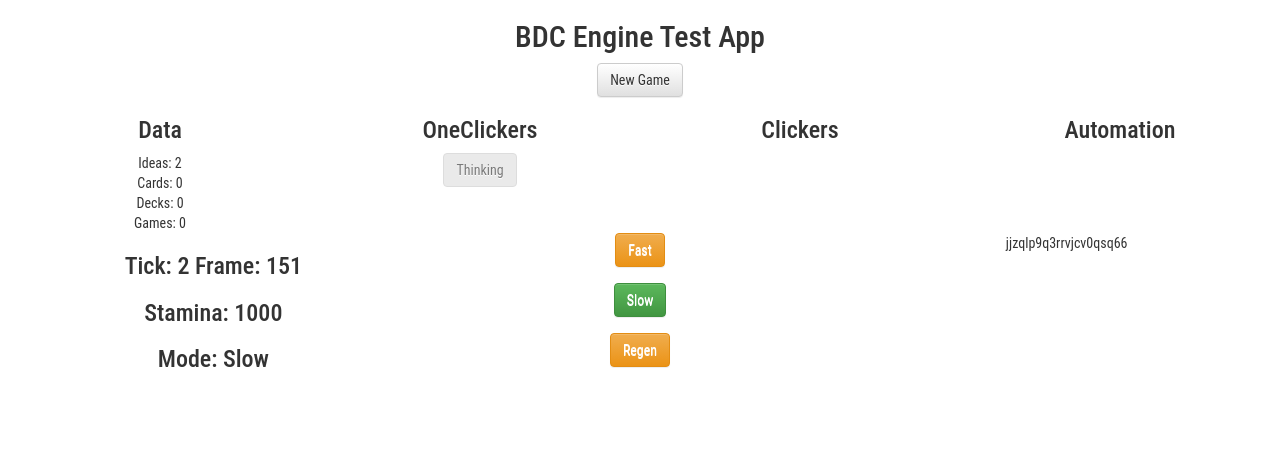
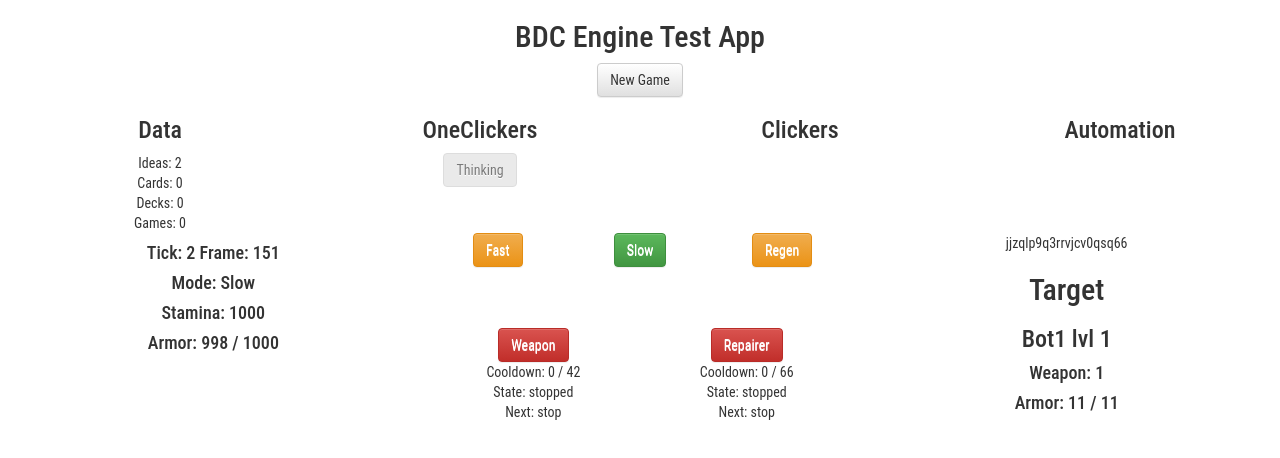
Before and after one commit to blackdeck/bdc-engine, a React (Create React App) app: page / in a window 1280 px wide. Shown: the top 458 px of the page. Built offline with nearby package versions, Linux system fonts and the light colour scheme.

Commit message:
Modules and minimal fight

```diff
--- a/src/App.js
+++ b/src/App.js
@@ -13,7 +13,8 @@ import {data} from './game/data';
 import {oneclickers} from './game/oneclickers';
 import {clickers} from './game/clickers';
 import {automators} from './game/automators';
-import {actions} from './game/actions';
+import {modes} from './game/modes';
+import {modules} from './game/modules';
 
 
 class App extends Component {
@@ -153,6 +154,7 @@ class App extends Component {
             <div className="App">
                 <h2>BDC Engine Test App</h2>
                 <Button onClick={this.newGame}>New Game</Button>
+
                 <div className="flex-container-row">
                     <div className="flex-element">
                         <h3>Data</h3>
@@ -220,14 +222,17 @@ class App extends Component {
                         )}
                     </div>
                 </div>
+
                 <div className="flex-container-row" style={{bottom: '0px'}}>
                     <div className="flex-element">
-                        <h3>Tick: {this.state.tick} Frame: {this.state.frame} </h3>
-                        <h3>Stamina: {this.state.stamina}</h3>
-                        <h3>Mode: {actions[this.state.mode].name}</h3>
+                        <h4>Tick: {this.state.tick} Frame: {this.state.frame} </h4>
+                        <h4>Mode: {modes[this.state.mode].name}</h4>
+                        <h4>Stamina: {this.state.player.stamina}</h4>
+                        <h4>Armor: {this.state.player.armor_current} / {this.state.player.armor}</h4>
                     </div>
                     <div className="flex-element flex-container-column">
-                    {_.map(actions, (item, key) =>
+                        <div className="flex-element flex-container-row">
+                        {_.map(modes, (item, key) =>
                             (item.locked && item.locked(this.state))
                                 ? ''
                                 :
@@ -245,10 +250,48 @@ class App extends Component {
                                 </div>
                         )}
                         </div>
+                        <div className="flex-element flex-container-row">
+                            {_.map(modules, (item, key) =>
+                                (item.locked && item.locked(this.state))
+                                    ? ''
+                                    :
+                                    <div className="flex-element flex-container-column" key={key}>
+                                        <div className="flex-element">
+                                            <OverlayTrigger delay={150} placement="right" overlay={tooltip(this.state, item)}>
+                                                {<Button
+                                                    className={classNames(
+                                                        this.state[key].current_state === 'stopped' ? 'btn-danger' : this.state[key].next_command === 'start' ? 'btn-success' : 'btn-warning',
+                                                        item.cost ? this.isEnough(this.state, item.cost) ? '' : 'disabled' : ''
+                                                    )}
+                                                    onClick={() => { this.onClickWrapper(item); }}>
+                                                    {item.name}
+                                                </Button>}
+                                            </OverlayTrigger>
+                                        </div>
+                                        <div className="flex-element">
+                                            Cooldown: {state[key].cooldown_timer} / {state[key].cooldown}
+                                        </div>
+                                        <div className="flex-element">
+                                            State: {state[key].current_state}
+                                        </div>
+                                        <div className="flex-element">
+                                            Next: {state[key].next_command}
+                                        </div>
+                                    </div>
+                            )}
+                        </div>
+                    </div>
                     <div className="flex-element">
                         {this.state.matrix_show}
+                        <h2>Target</h2>
+                        <h3>{this.state.target.name} lvl {this.state.target.level} </h3>
+                        <h4>Weapon: {this.state.target.dmg}</h4>
+                        <h4>Armor: {this.state.target.armor_current} / {this.state.target.armor}</h4>
                     </div>
                 </div>
+
+
+
             </div>
         );
     }
--- a/src/game/actions.js
+++ /dev/null
@@ -1,6 +0,0 @@
-
-export const actions = {
-    fast:  {name: 'Fast', onClick: (state) => { state.mode = 'fast'; return state; }, onFrame: (state) => { if (state.stamina > 0) { state.stamina--; } else { state.mode = 'slow'; } return state; }},
-    slow:  {name: 'Slow', onClick: (state) => { state.mode = 'slow'; return state; }},
-    regen: {name: 'Regen', onClick: (state) => { state.mode = 'regen'; return state; }, onFrame: (state) => { if (state.stamina < 1000) { state.stamina++; } else { state.mode = 'slow'; } return state; }}
-};
--- a/src/game/default_state.js
+++ b/src/game/default_state.js
@@ -1,3 +1,8 @@
+
+import _ from 'lodash';
+
+import {genModuleState} from '../game/modules';
+import {genTarget} from '../game/targets';
 
 const default_state = {
 
@@ -31,19 +36,29 @@ const default_state = {
     selling: false,
 
 
-    stamina: 1000,
+    player: {
+        armor_current: 1000,
+        armor: 1000,
+        stamina: 1000
+    },
+    weapon: genModuleState('weapon'),
+    repairer: genModuleState('repairer'),
+    target: genTarget(1),
+
     mode: 'slow',
     matrix_show: '',
+
 
 
     game_speed: 1000,
     frame_rate: 30,
     game_speed_multiplier: 1,
+    frame: 0,
+    tick: 0,
     game_paused: true,
-    frame: 0,
-    tick: 0
+    game_end: false
 };
 
 export const getDefaultState = () => {
-    return JSON.parse(JSON.stringify(default_state));
+    return _.cloneDeep(default_state);
 };
--- a/src/game/frame.js
+++ b/src/game/frame.js
@@ -1,14 +1,18 @@
 
 import _ from 'lodash';
 
-import {actions} from './actions';
 import {rules} from './rules';
+import {modes} from './modes';
+import {modules} from './modules';
 
 export const frame = (state) => {
-    if (actions[state.mode].onFrame) state = actions[state.mode].onFrame(state);
+    if (modes[state.mode].onFrame) state = modes[state.mode].onFrame(state);
 
-    _.each(rules, (rule) => {
-        if (rule.onFrame) state = rule.onFrame(state);
+    _.each(rules, (item) => {
+        if (item.onFrame) state = item.onFrame(state);
+    });
+    _.each(modules, (item) => {
+        if (item.onFrame) state = item.onFrame(state);
     });
 
     return state;
--- /dev/null
+++ b/src/game/modes.js
@@ -0,0 +1,6 @@
+
+export const modes = {
+    fast:  {name: 'Fast', onClick: (state) => { state.mode = 'fast'; return state; }, onFrame: (state) => { if (state.player.stamina > 0) { state.player.stamina--; } else { state.mode = 'slow'; } return state; }},
+    slow:  {name: 'Slow', onClick: (state) => { state.mode = 'slow'; return state; }},
+    regen: {name: 'Regen', onClick: (state) => { state.mode = 'regen'; return state; }, onFrame: (state) => { if (state.player.stamina < 1000) { state.player.stamina++; } else { state.mode = 'slow'; } return state; }}
+};
--- /dev/null
+++ b/src/game/modules.js
@@ -0,0 +1,93 @@
+
+import {genTarget} from '../game/targets';
+
+export const modules = {
+    weapon: {
+        name: 'Weapon',
+        onClick: (state) => {
+            if (state.weapon.current_state === 'stopped') {
+                state.weapon.current_state = 'started';
+                state.weapon.next_command = 'start';
+                state.weapon.cooldown_timer = modules.weapon.base_cooldown;
+            }
+            else {
+                state.weapon.next_command = state.weapon.next_command === 'start' ? 'stop' : 'start';
+            }
+            return state;
+        },
+        commands: {
+            start: (state) => { state.weapon.current_state = 'started'; state.weapon.cooldown_timer = modules.weapon.base_cooldown; return state; },
+            stop: (state) => { state.weapon.current_state = 'stopped'; return state; }
+        },
+        base_cooldown: 42,
+        onFrame: (state) => {
+            if (state.weapon.current_state === 'started') {
+                state.weapon.cooldown_timer--;
+                if (state.weapon.cooldown_timer === 0) {
+                    state = modules.weapon.onCycle(state);
+                    if (state.weapon.next_command === 'start') {
+                        state.weapon.cooldown_timer = modules.weapon.base_cooldown;
+                    }
+                    else {
+                        state.weapon.current_state = 'stopped';
+                    }
+                }
+            }
+            return state; },
+        onCycle: (state) => {
+            if (state.target.armor_current < state.target.dmg) {
+                state.target = genTarget(state.target.level + 1);
+            }
+            else {
+                state.target.armor_current -= 1;
+            }
+            return state; }
+    },
+    repairer: {
+        name: 'Repairer',
+        onClick: (state) => {
+            if (state.repairer.current_state === 'stopped') {
+                state.repairer.current_state = 'started';
+                state.repairer.next_command = 'start';
+                state.repairer.cooldown_timer = modules.repairer.base_cooldown;
+            }
+            else {
+                state.repairer.next_command = state.repairer.next_command === 'start' ? 'stop' : 'start';
+            }
+            return state;
+        },
+        commands: {
+            start: (state) => { state.repairer.current_state = 'started'; state.repairer.cooldown_timer = modules.repairer.base_cooldown; return state; },
+            stop: (state) => { state.repairer.current_state = 'stopped'; return state; }
+        },
+        base_cooldown: 66,
+        onFrame: (state) => {
+            if (state.repairer.current_state === 'started') {
+                state.repairer.cooldown_timer--;
+                if (state.repairer.cooldown_timer === 0) {
+                    state = modules.repairer.onCycle(state);
+                    if (state.repairer.next_command === 'start') {
+                        state.repairer.cooldown_timer = modules.repairer.base_cooldown;
+                    }
+                    else {
+                        state.repairer.current_state = 'stopped';
+                    }
+                }
+            }
+            return state; },
+        onCycle: (state) => {
+            if (state.player.armor_current + 10 > state.player.armor) {
+                state.player.armor_current = state.player.armor;
+                state.repairer.next_command = 'stop'
+            }
+            else {
+                state.player.armor_current += 10;
+            }
+            return state; }
+    },
+};
+
+export const genModuleState = (name) => {
+    let module = modules[name];
+    return {current_state: 'stopped', next_command: 'stop', cooldown: module.base_cooldown, cooldown_timer: 0};
+};
--- /dev/null
+++ b/src/game/targets.js
@@ -0,0 +1,27 @@
+
+import _ from 'lodash';
+
+export const genTarget = (lvl) => {
+    return {
+        name: 'Bot' + _.uniqueId(),
+        level: lvl,
+        armor: 10 * lvl + 5 * lvl % 2,
+        armor_current: 10 * lvl + 5 * lvl % 2,
+        dmg: 1 * lvl,
+        reward: {cards: 420 * lvl},
+        onTick: shotAtPlayer,
+        modules: []
+    };
+};
+
+function shotAtPlayer(state) {
+    console.log(state.player.armor_current, state.target.dmg);
+    if (state.player.armor_current < state.target.dmg) {
+        state.player.armor_current = 0;
+        state.game_end = true;
+    }
+    else {
+        state.player.armor_current -= state.target.dmg
+    }
+    return state;
+}
--- a/src/game/tick.js
+++ b/src/game/tick.js
@@ -5,13 +5,17 @@ import {rules} from './rules';
 import {automators} from './automators';
 
 export const tick = (state) => {
-    _.each(rules, (rule) => {
-        if (rule.onTick) state = rule.onTick(state);
+    _.each(rules, (item) => {
+        if (item.onTick) state = item.onTick(state);
     });
 
-    _.each(automators, (automator) => {
-        if (automator.onTick) state = automator.onTick(state);
+    _.each(automators, (item) => {
+        if (item.onTick) state = item.onTick(state);
     });
+
+    console.log(state.target);
+    state = state.target.onTick(state);
+    //if (state.target.onTick) state = state.target.onTick(state);
 
     return state;
 };
```
Lines whose indentation alone changed are shown as unchanged.
